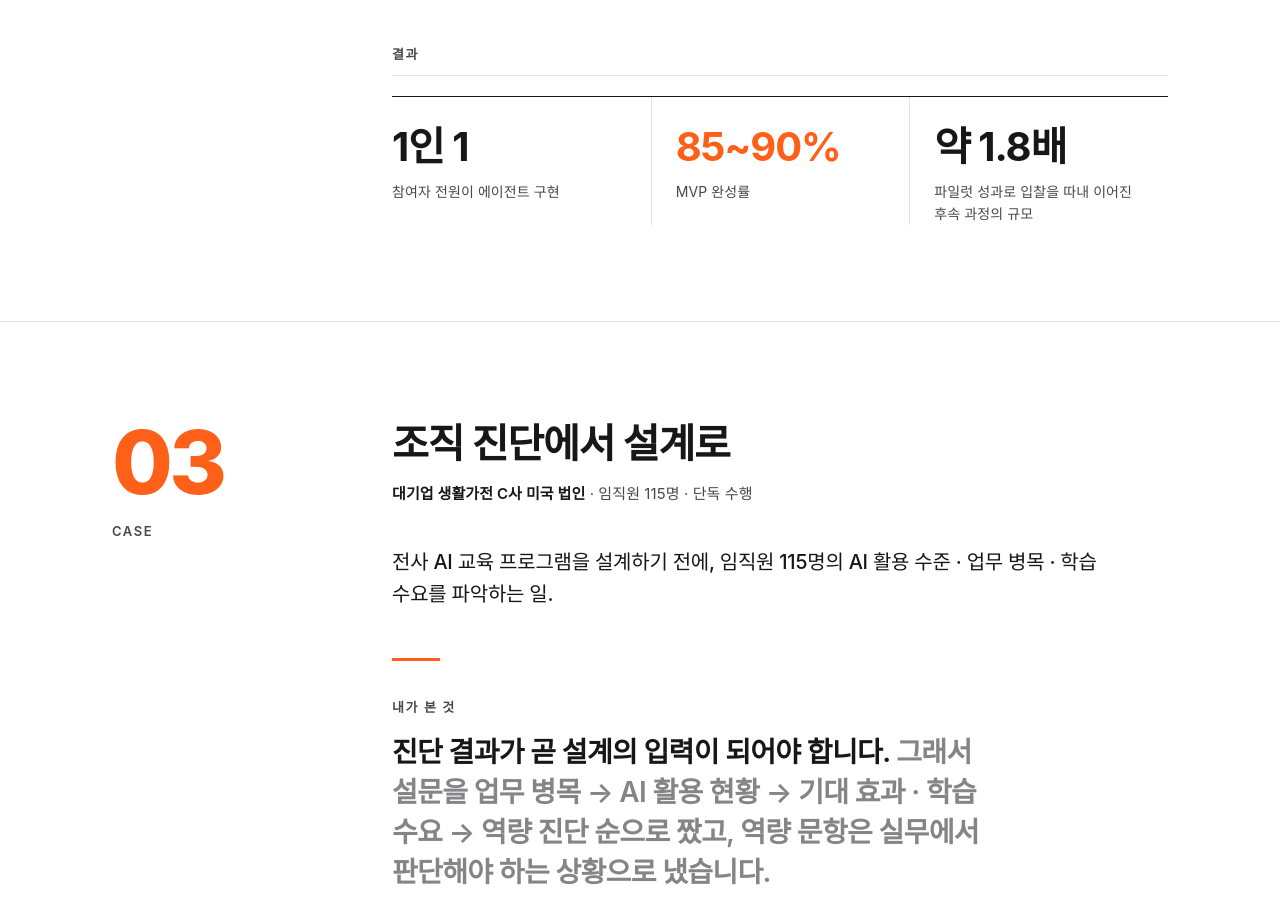
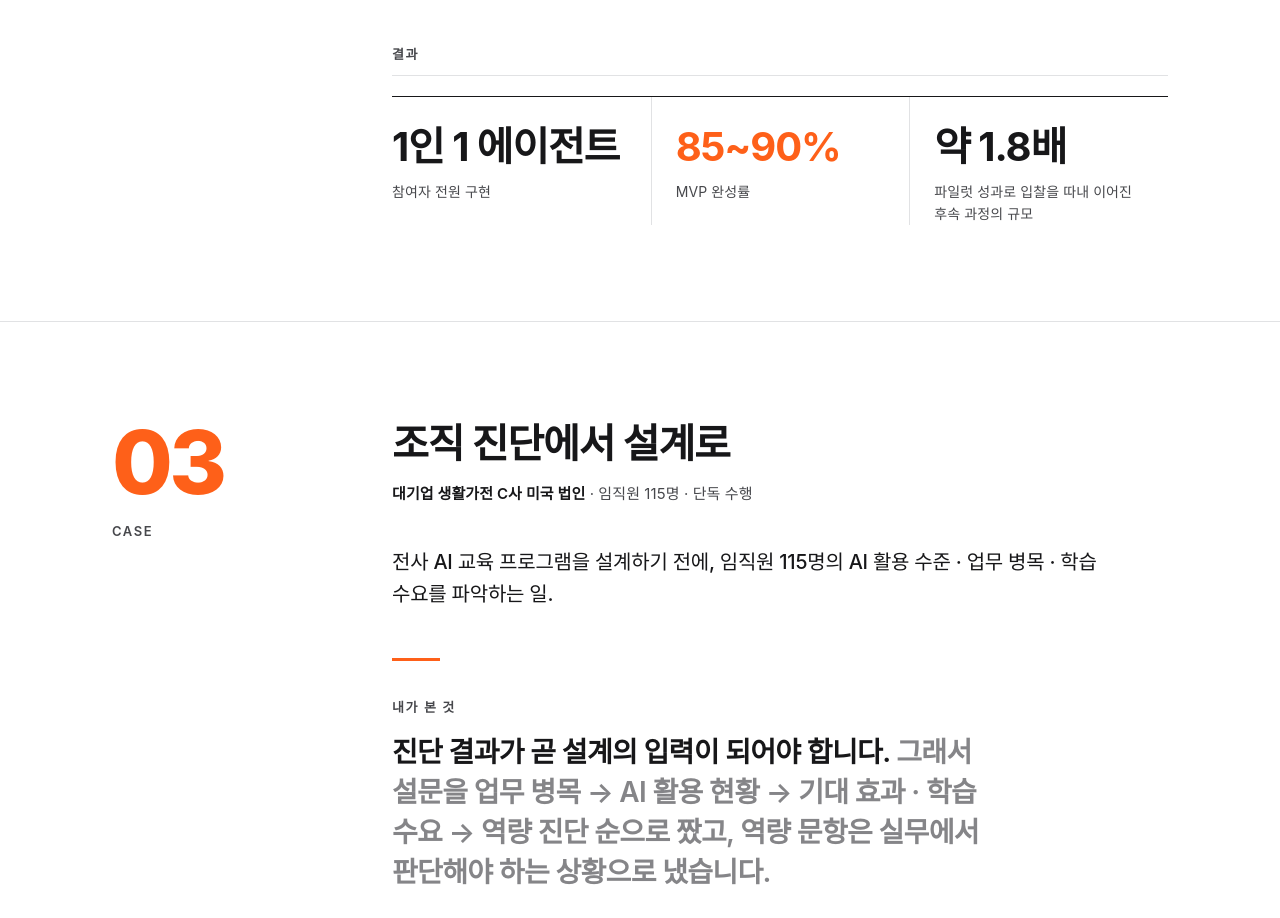
Before and after one commit to eunko101/career_portfolio, a plain HTML site: page index.html in a window 1280 px wide. Shown: the part 3404-4322 px from the top of the page. Drawn offline with Linux system fonts and the light colour scheme; a web font is replaced by a local one.

Commit message:
Update case 02 result: 1인 1 에이전트
Co-Authored-By: Claude Opus 5.5 <noreply@anthropic.com>

```diff
--- a/index.html
+++ b/index.html
@@ -348,7 +348,7 @@ figcaption { margin-top: 12px; font-size: .8125rem; line-height: 1.125rem; lette
       <div class="block">
         <h3>결과</h3>
         <div class="stats">
-          <div class="stat"><b>1인 1</b><span>참여자 전원이 에이전트 구현</span></div>
+          <div class="stat"><b>1인 1 에이전트</b><span>참여자 전원 구현</span></div>
           <div class="stat"><b class="pt">85~90%</b><span>MVP 완성률</span></div>
           <div class="stat"><b>약 1.8배</b><span>파일럿 성과로 입찰을 따내 이어진 후속 과정의 규모</span></div>
         </div>
```
